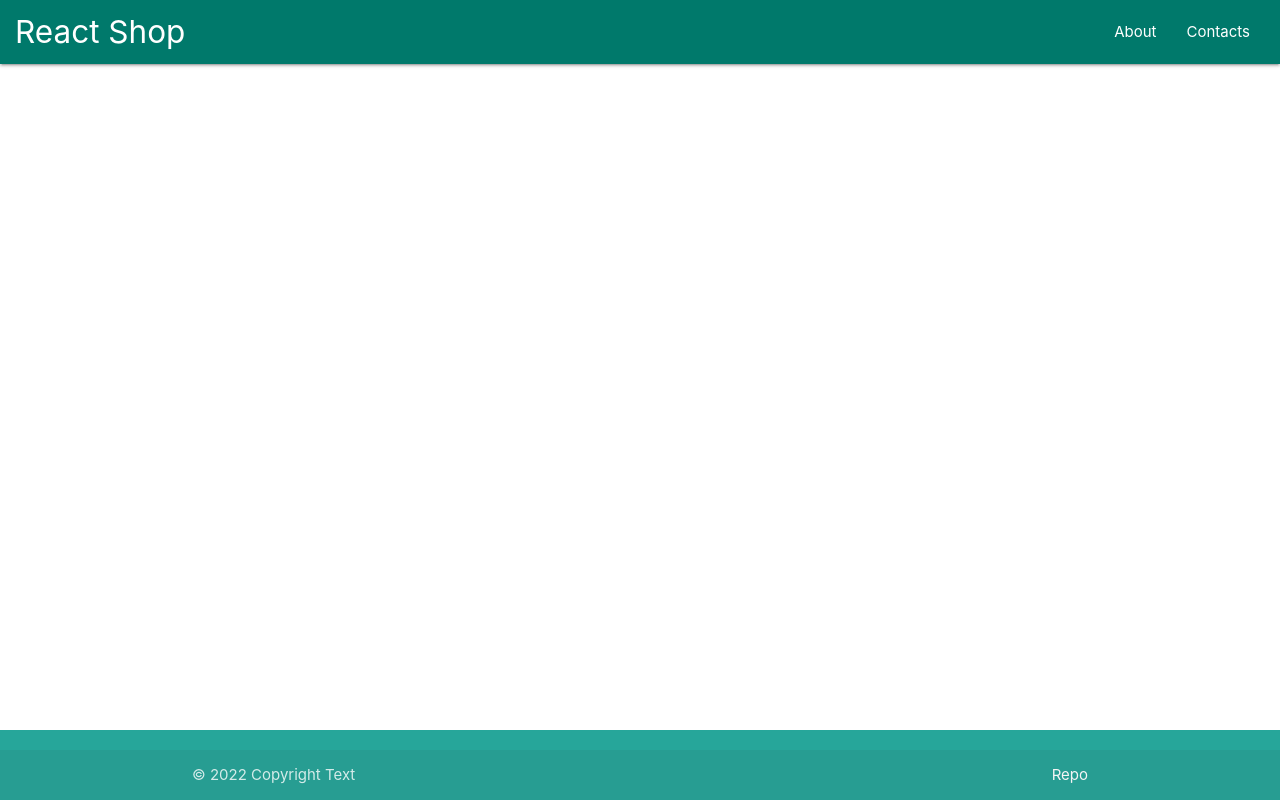
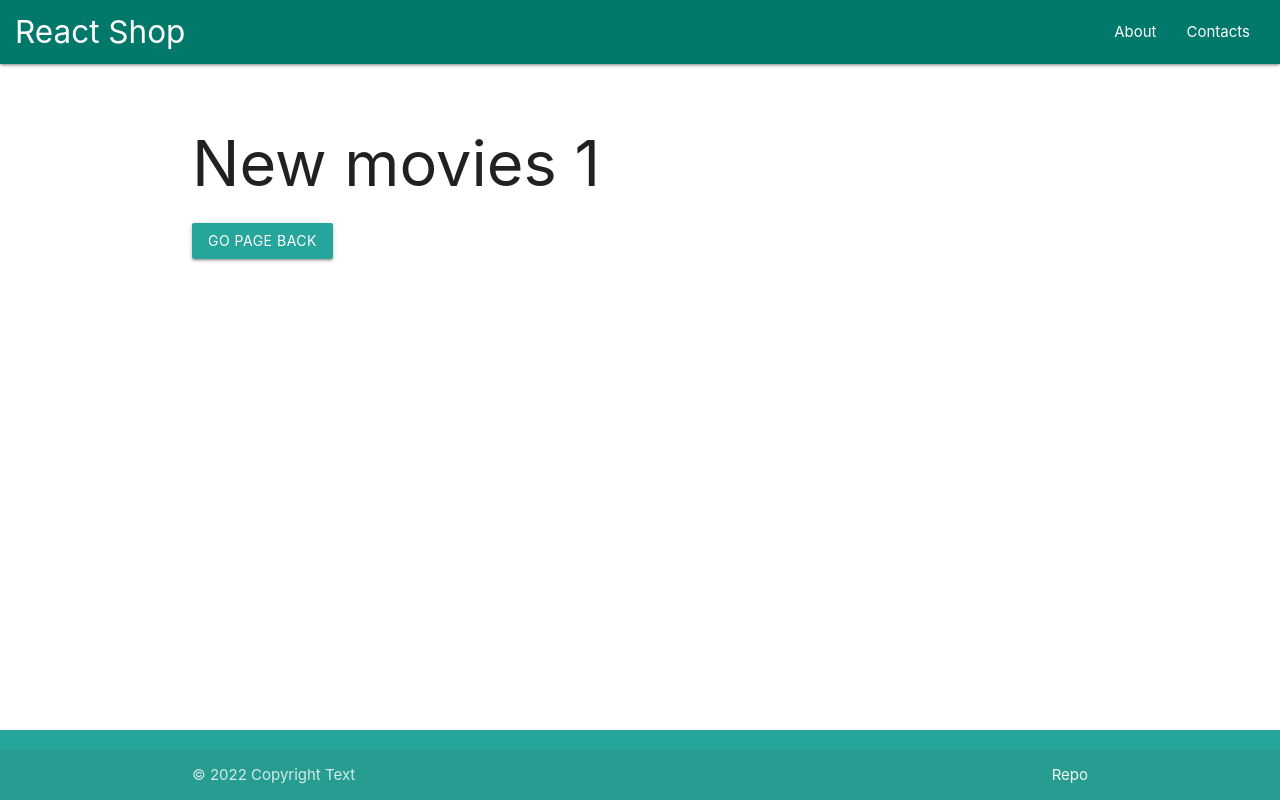
Before and after one commit to Tetiana-Korobkina-88/food-project, a React (Create React App) app: page /movies/1 in a window 1280 px wide. Built offline with nearby package versions, Linux system fonts and the light colour scheme.

Commit message:
used hooks useParams and useNavigate

```diff
--- a/src/App.js
+++ b/src/App.js
@@ -7,6 +7,7 @@ import {Footer} from './components/Footer'
 import {Home} from './pages/Home'
 import {About} from './pages/About'
 import {Contact} from './pages/Contact'
+import {Movies} from './pages/Movies'
 import {NotFound} from './pages/NotFound'
 
 function App() {
@@ -19,6 +20,7 @@ function App() {
               <Route exact path="/" element={<Home />}/>
               <Route path="/about" element={<About />}/>
               <Route path="/contacts" element={<Contact />}/>
+              <Route path="/movies/:title" element={<Movies />}/>
               <Route element={<NotFound />} />
             </Routes>
         </main>
--- /dev/null
+++ b/src/pages/Movies.jsx
@@ -0,0 +1,18 @@
+import { useParams, useNavigate } from "react-router-dom";
+
+function Movies() {
+  const { title } = useParams();
+  const navigate = useNavigate();
+  // console.log(value);
+
+  return (
+    <>
+      <h1>New movies {title}</h1>
+      <button className="btn" onClick={() => navigate(-1)}>
+        Go page back
+      </button>
+    </>
+  );
+}
+
+export { Movies };
```
